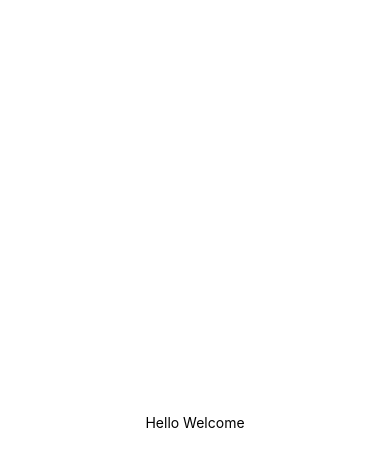
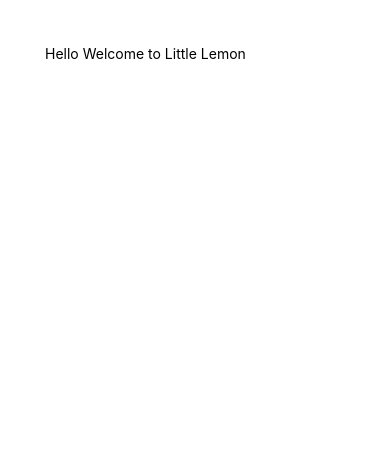
Before and after one commit to Senju002/Lemon-App, a React Native app: screen / in a window 390 px wide. Shown: the top 466 px of the page. Built offline with nearby package versions, Linux system fonts and the light colour scheme.

Commit message:
header component

```diff
--- a/App.js
+++ b/App.js
@@ -1,11 +1,11 @@
 import { StatusBar } from "expo-status-bar";
 import { StyleSheet, Text, View } from "react-native";
+import LittleLemonHeader from "./components/LittleLemonHeader";
 
 export default function App() {
   return (
-    <View style={styles.container}>
-      <Text>Hello Welcome</Text>
-      <StatusBar style="auto" />
+    <View style={{ flex: 1, justifyContent: "flex-start", padding: 45 }}>
+      <LittleLemonHeader />
     </View>
   );
 }
--- /dev/null
+++ b/components/LittleLemonHeader.js
@@ -0,0 +1,10 @@
+import { StatusBar } from "expo-status-bar";
+import { StyleSheet, Text, View } from "react-native";
+
+export default function LittleLemonHeader() {
+  return (
+    <View>
+      <Text>Hello Welcome to Little Lemon</Text>
+    </View>
+  );
+}
```
